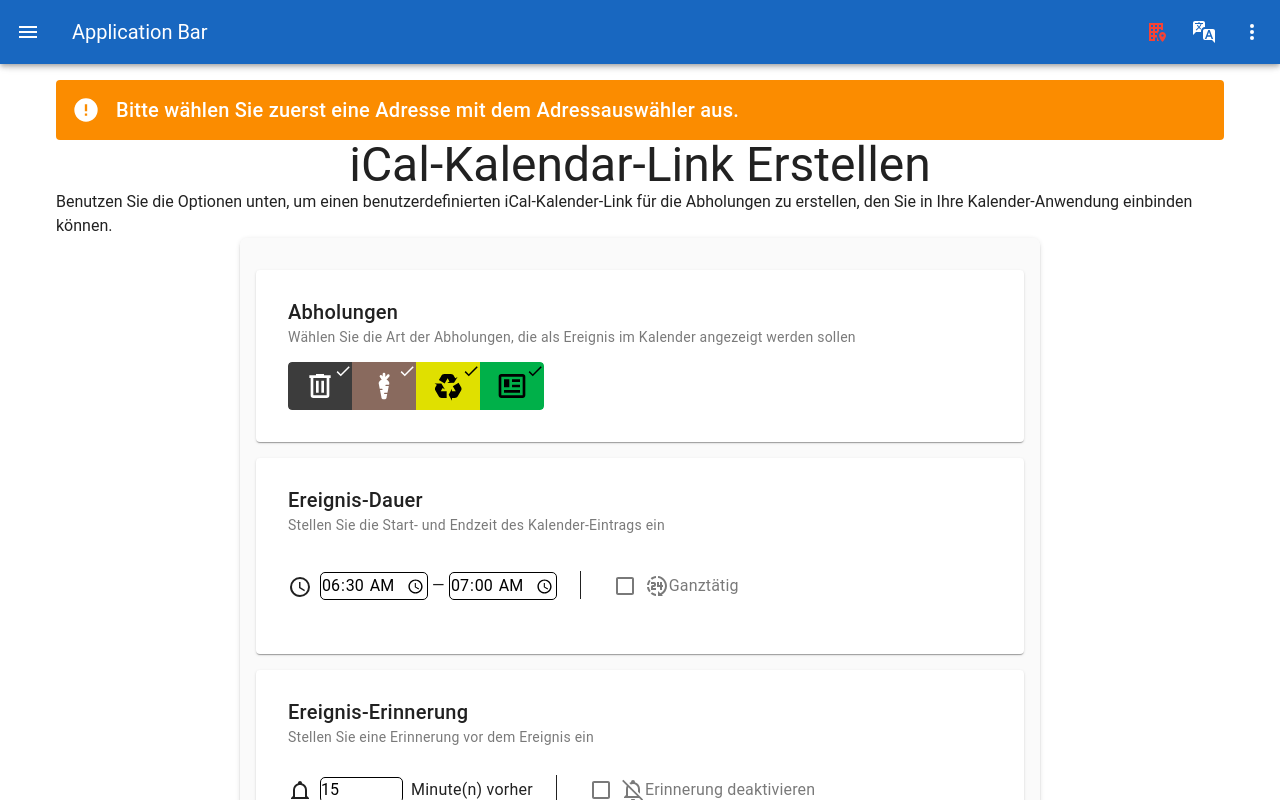
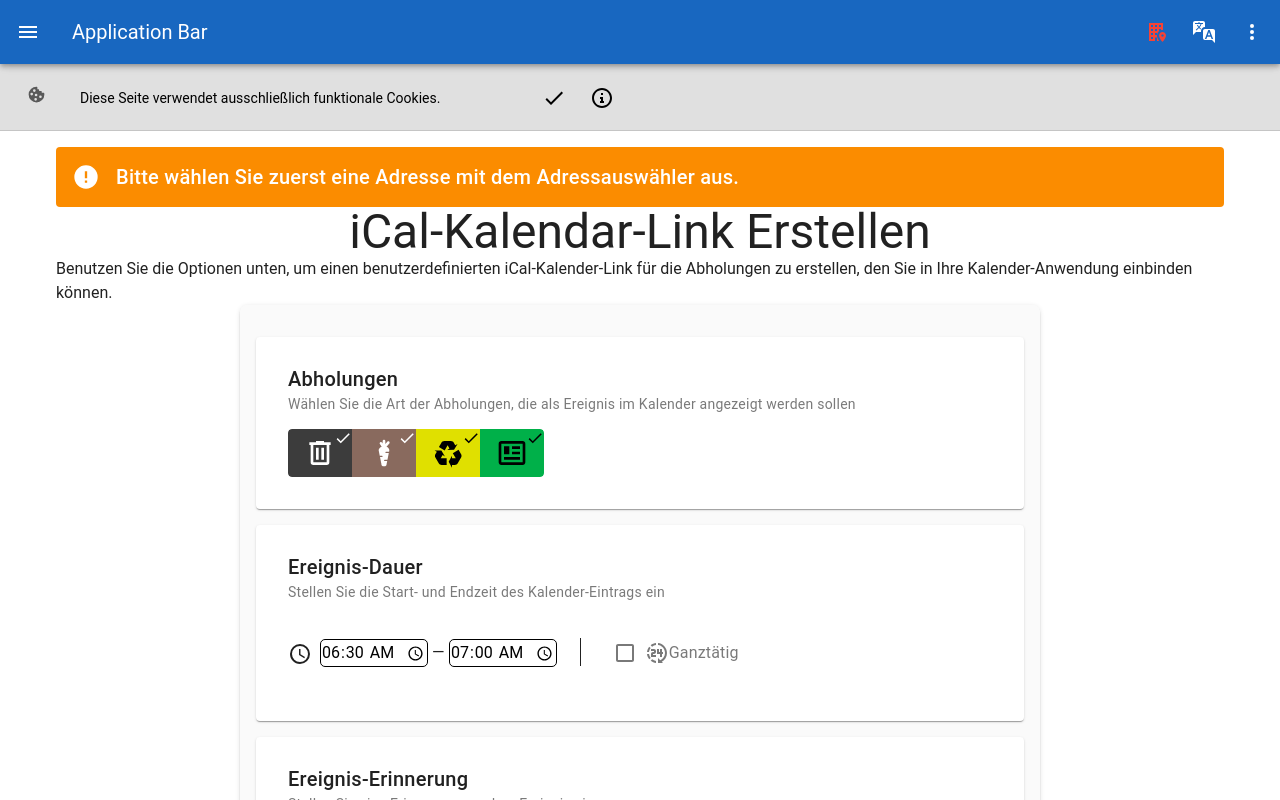
Before and after one commit to pano9000/aws-stuttgart-pickup-dates-service, a Nuxt app: page /ICalGenerator in a window 1280 px wide. Shown: the top 800 px of the page. Built offline with nearby package versions, Linux system fonts and the light colour scheme.

Commit message:
feat(cookieNotice): added cookieNotice banner and dialog

```diff
--- a/app.vue
+++ b/app.vue
@@ -2,8 +2,8 @@
   <v-app>
     <BaseNavigation/>
     <!-- max-width="1280px" -->
-    <v-main
-    >
+    <v-main>
+      <BaseCookieNotice/>
       <NuxtPage />
     </v-main>
     <Footer/>
@@ -13,4 +13,5 @@
 <script setup lang="ts">
   import BaseNavigation from './components/Navigation/BaseNavigation.vue';
   import Footer from './components/Footer.vue';
+  import BaseCookieNotice from './components/CookieNotice/BaseCookieNotice.vue';
 </script>
--- /dev/null
+++ b/components/CookieNotice/BaseCookieNotice.vue
@@ -0,0 +1,11 @@
+<template>
+ <CookieNoticeBanner @open-dialog="activeDialog = true"/>
+ <CookieNoticeDialog v-model:active="activeDialog"/>
+</template>
+
+<script setup lang="ts">
+  import CookieNoticeBanner from "./CookieNoticeBanner.vue";
+  import CookieNoticeDialog from "./CookieNoticeDialog.vue";
+
+  const activeDialog = ref(false);
+</script>
--- /dev/null
+++ b/components/CookieNotice/CookieNoticeBanner.vue
@@ -0,0 +1,38 @@
+<template>
+  <v-banner
+    v-if="!cookieHideCookieNotice"
+    :icon="mdiCookie"
+    bg-color="grey-lighten-2"
+    lines="one"
+  >
+  <v-banner-text>
+      {{ i18n.t("cookieNotice.text") }}
+    </v-banner-text>
+
+    <v-banner-actions>
+      <BaseToolTipButton v-slot="tooltipActivator" :tooltip-title="i18n.t(`cookieNotice.btnDontShow`)">
+        <v-btn :icon="mdiCheck" v-bind="tooltipActivator" @click="cookieHideCookieNotice = true"/>
+      </BaseToolTipButton>
+
+      <BaseToolTipButton v-slot="tooltipActivator" :tooltip-title="i18n.t(`cookieNotice.btnMoreInfo`)">
+        <v-btn :icon="mdiInformationSlabCircleOutline" v-bind="tooltipActivator" @click="$emit('openDialog')"/>
+      </BaseToolTipButton>
+    </v-banner-actions>
+  </v-banner>
+
+  </template>
+
+  <script setup lang="ts">
+    import { mdiCookie, mdiCheck, mdiInformationSlabCircleOutline } from "@mdi/js";
+    const { i18n, multiMergeLocaleMessage } = useCustomI18n();
+    const { cookieHideCookieNotice } = useCookieUserConfig();
+
+    defineEmits(["openDialog"]);
+
+    multiMergeLocaleMessage("cookieNotice", [
+      ["title", {de: "Cookies", en: "Cookies"}],
+      ["text", {de: "Diese Seite verwendet ausschließlich funktionale Cookies.", en: "This site utilizes exclusively functional cookies."}],
+      ["btnDontShow", {de: "Nicht mehr anzeigen", en: "Don't show anymore"}],
+      ["btnMoreInfo", {de: "Weitere Informationen", en: "Further Information"}]
+    ]);
+  </script>
--- /dev/null
+++ b/components/CookieNotice/CookieNoticeDialog.vue
@@ -0,0 +1,43 @@
+<template>
+  <v-dialog v-model="modelActive">
+    <template #default>
+      <v-card class="pa-4">
+        <v-card-title>
+          {{ i18n.t("cookieNoticeDialog.title") }}
+        </v-card-title>
+        <v-card-text>
+         {{ i18n.t("cookieNoticeDialog.text") }}
+          <ul style="list-style-position: inside;" class="mt-4">
+            <li v-for="entry in ['address', 'language', 'pickupPreference', 'displayPreference']" :key="entry">
+              {{ i18n.t(`cookieNoticeDialog.${entry}`) }}
+            </li>
+          </ul>
+        </v-card-text>
+
+        <v-card-actions>
+          <v-btn :icon="mdiCheck" @click="modelActive = false"/>
+        </v-card-actions>
+      </v-card>
+    </template>
+  </v-dialog>
+
+</template>
+
+<script setup lang="ts">
+  import { mdiCheck } from "@mdi/js";
+
+  const modelActive = defineModel<boolean>("active");
+  const { i18n, multiMergeLocaleMessage } = useCustomI18n();
+
+  multiMergeLocaleMessage("cookieNoticeDialog", [
+    ["title", {de: "Informationen über eingesetzte Cookies", en: "Information about Cookies in use"}],
+    ["text", {
+      de: "Diese Seite verwendet ausschließlich funktionale Cookies, um folgende Einstellungen zu speichern:",
+      en: "This site utilizes exclusively functional cookies, to store the following settings:"}
+    ],
+    ["address", {de: "Adresse", en: "Address"}],
+    ["language", {de: "Sprache", en: "Language"}],
+    ["pickupPreference", {de: "Bevorzugte Abholarten", en: "Pickup Type Preferences"}],
+    ["displayPreference", {de: "Ansichtseinstellungen", en: "Display Preferences"}],
+  ]);
+</script>
--- a/composables/useCookieUserConfig.ts
+++ b/composables/useCookieUserConfig.ts
@@ -35,6 +35,10 @@ export function useCookieUserConfig() {
     setDefaultCookieSettings<AwsApiServiceEventTypeName[]>(["residual", "organic", "recycle", "paper"])
   );
 
+  const cookieHideCookieNotice = useCookie("hideCookieNotice",
+    setDefaultCookieSettings(false)
+  );
+
   return {
     cookieStreet,
     cookieLanguage,
@@ -42,5 +46,6 @@ export function useCookieUserConfig() {
     cookieEventDisplayMode,
     cookieEventDisplayItemsPerPage,
     cookieEventTypeSelector,
+    cookieHideCookieNotice
   }
 }
```
